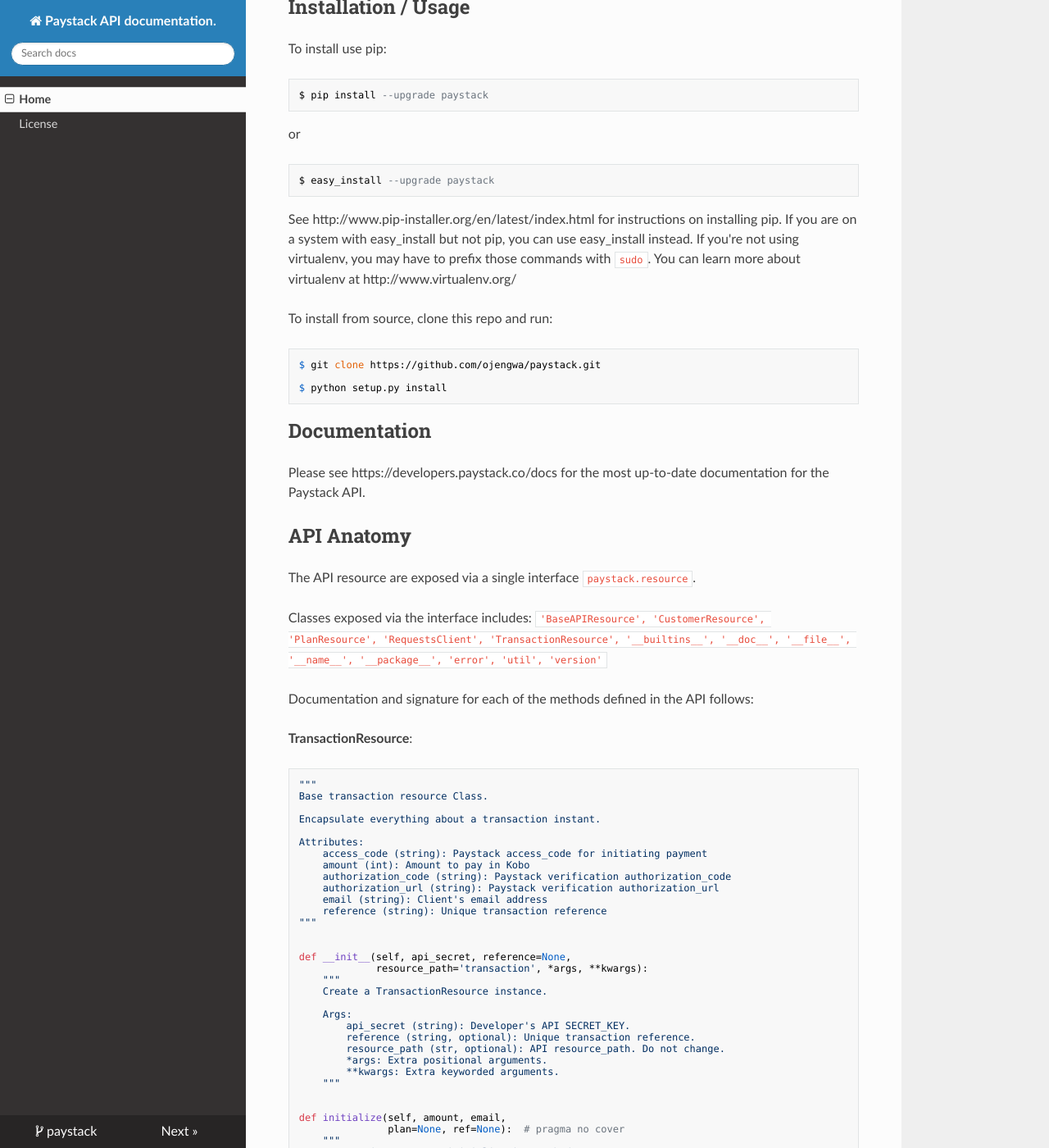
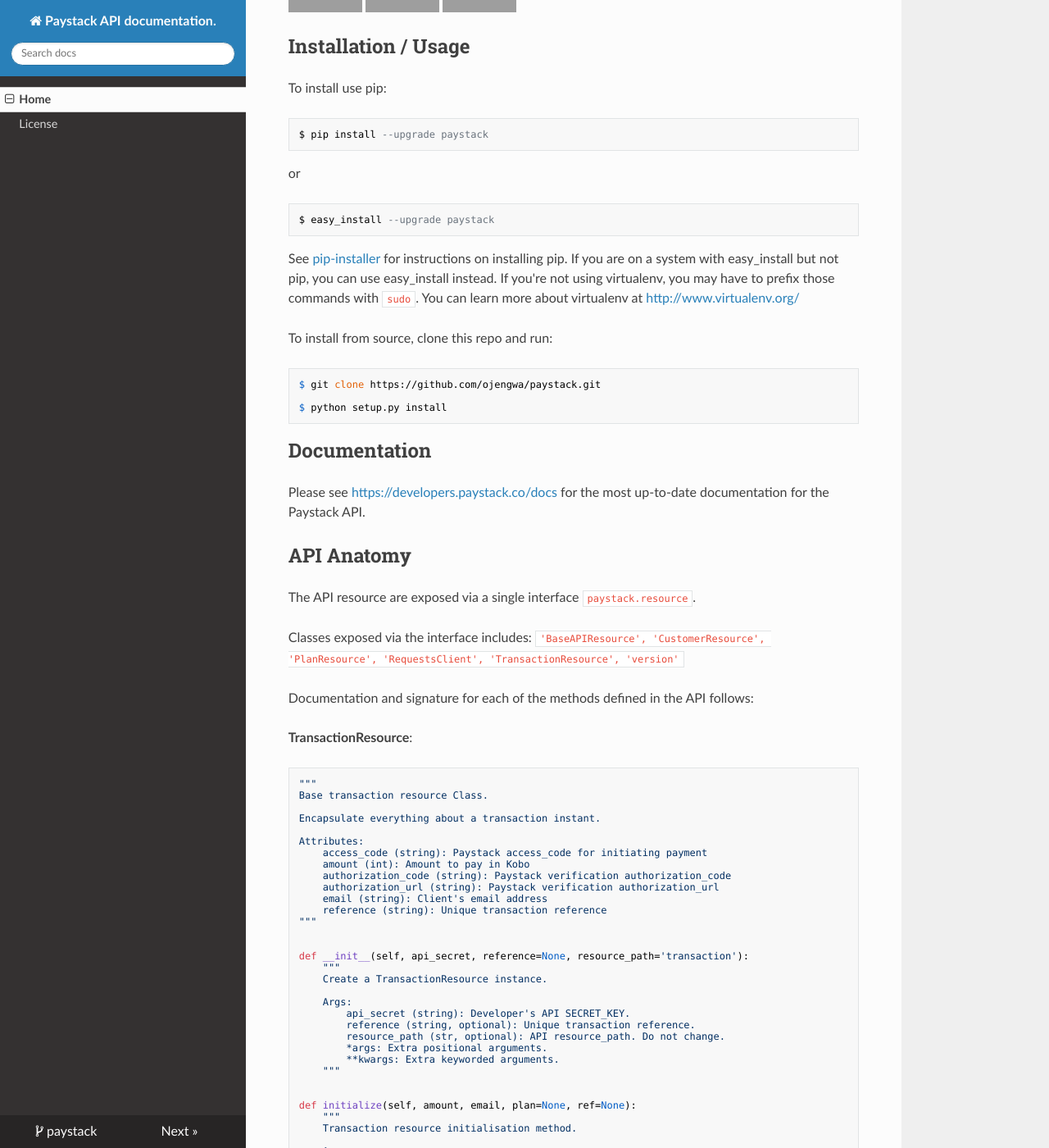
Before and after one commit to ojengwa/paystack, an MkDocs documentation site: the page built from docs/index.md, in a window 1280 px wide and 1400 px high, scrolled down 211 px. Shown: the whole window at 82% size. Built offline with MkDocs 1.6.1, drawn with Linux system fonts in a browser that asks for light colours; nearby versions of some CDN libraries; some of the changed text lies outside the part shown; grey boxes are pictures that could not be loaded.

Commit message:
update docs

````diff
--- a/docs/index.md
+++ b/docs/index.md
@@ -30,7 +33,7 @@ To install from source, clone this repo and run:
 Documentation
 -------------
 
-Please see https://developers.paystack.co/docs for the most up-to-date documentation for the Paystack API.
+Please see [https://developers.paystack.co/docs](https://developers.paystack.co/docs) for the most up-to-date documentation for the Paystack API.
 
 
 API Anatomy
@@ -39,9 +42,10 @@ API Anatomy
 The API resource are exposed via a single interface `paystack.resource`.
 
 Classes exposed via the interface includes:
-`'BaseAPIResource', 'CustomerResource', 'PlanResource', 'RequestsClient', 'TransactionResource', '__builtins__', '__doc__', '__file__', '__name__', '__package__', 'error', 'util', 'version'`
+`'BaseAPIResource', 'CustomerResource', 'PlanResource', 'RequestsClient', 'TransactionResource', 'version'`
 
 Documentation and signature for each of the methods defined in the API follows:
+
 
 **TransactionResource**:
 
@@ -60,8 +64,7 @@ Documentation and signature for each of the methods defined in the API follows:
     """
 
 
-    def __init__(self, api_secret, reference=None,
-                 resource_path='transaction', *args, **kwargs):
+    def __init__(self, api_secret, reference=None, resource_path='transaction'):
         """
         Create a TransactionResource instance.
 
@@ -74,8 +77,7 @@ Documentation and signature for each of the methods defined in the API follows:
         """
 
 
-    def initialize(self, amount, email,
-                   plan=None, ref=None):  # pragma no cover
+    def initialize(self, amount, email, plan=None, ref=None):
         """
         Transaction resource initialisation method.
 
@@ -94,7 +96,7 @@ Documentation and signature for each of the methods defined in the API follows:
         """
 
 
-    def verify(self, ref=None):  # pragma no cover
+    def verify(self, ref=None):
         """
         Verify transaction instance.
 
@@ -110,8 +112,7 @@ Documentation and signature for each of the methods defined in the API follows:
         """
 
 
-    def charge(self, auth_code=None, amount=None,
-               email=None, reference=None):  # pragma no cover
+    def charge(self, auth_code=None, amount=None, email=None, reference=None):
         """
         Bill a transaction to a customer's account.
 
@@ -130,7 +131,7 @@ Documentation and signature for each of the methods defined in the API follows:
         """
 
 
-    def authorize(self, auth_url=None):  # pragma: no cover
+    def authorize(self, auth_url=None):
         """
         Open a browser window for client to enter card details.
 
@@ -151,23 +152,24 @@ Testing
 
 The package is compatible with Python 2.6+, Python 3.1+ and PyPy.  We need to test against all of these environments to ensure compatibility.  Travis CI will automatically run our tests on push.  For local testing, we use [nose](http://nose2.readthedocs.org/en/latest/) to handle testing across environments.
 
-To run the included test:
+To run the included test using [fabric](http://fabfile.org:
 
 1. Clone the repo:
 
     ```$ git clone https://github.com/ojengwa/paystack.git```
 
-2. Cd into project directory:
+2. CD into project directory:
 
     ```$ cd paystack```
 
 3. Install dependencies:
 
-    ```$ pip install -r requirements.txt```
+    ```$ fab install```
 
-4. Run the includded test using fabric:
+4. Run the includded test:
 
     ```$ fab test```
+
 
 TODO
 ------------
@@ -176,15 +178,16 @@ TODO
 2. Create Consumer Resource
 3. Create Plan Resource
 
+
 Example
 -------
 
 ```python
+import string
+import random
 
 from paystack.resource import TransactionResource
 
-import random
-import string
 
 def main():
     rand = ''.join(
````
Also changed, not shown: other parts of docs/index.md (+6 -3 lines).
